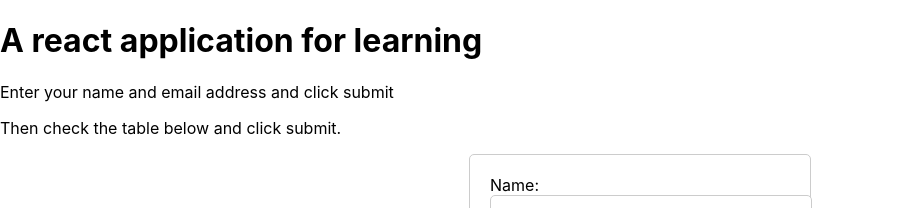
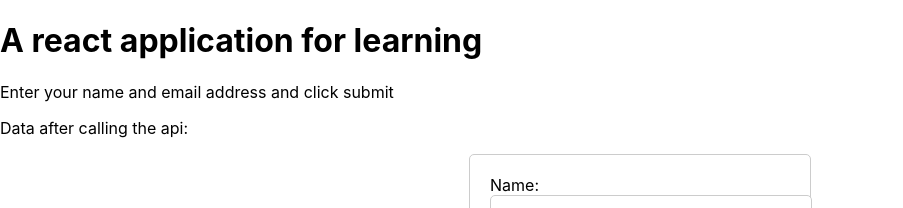
Before and after one commit to chinmaybonde20-v2/React-Project, a React (Create React App) app: page / in a window 1280 px wide. Shown: the top 208 px of the page, without its empty margins (0-903 px from the left). Built offline with nearby package versions, Linux system fonts and the light colour scheme; no server answers.

Commit message:
Changes to app.js

```diff
--- a/src/App.js
+++ b/src/App.js
@@ -7,13 +7,19 @@
 
 function App() {
   //Calling api using Axios
+  const [apiData, setApiData] = useState('');
   useEffect(() => {
     async function fetchData() {
-      const apiresult = await axios.get("http://springboot-health-api-alb-243191324.us-east-1.elb.amazonaws.com/health");
-      console.log(apiresult);
+      try {
+        const response = await axios.get('http://172.16.10.116:8080/health');
+        setApiData(response.data);
+      } catch (error) {
+        console.error('An error occurred:', error);
+      }
     }
     fetchData();
-  })
+    console.log(apiData);
+})
 
   const [data, setData] = useState([]);
 
@@ -25,7 +31,7 @@
     <div>
       <h1>A react application for learning </h1>
       <p>Enter your name and email address and click submit</p>
-      <p>Then check the table below and click submit.</p>
+      <p>Data after calling the api: <b>{apiData}</b></p>
       <MyForm onSubmit={handleSubmit} />
       <DataTable data={data} />
     </div>
```
